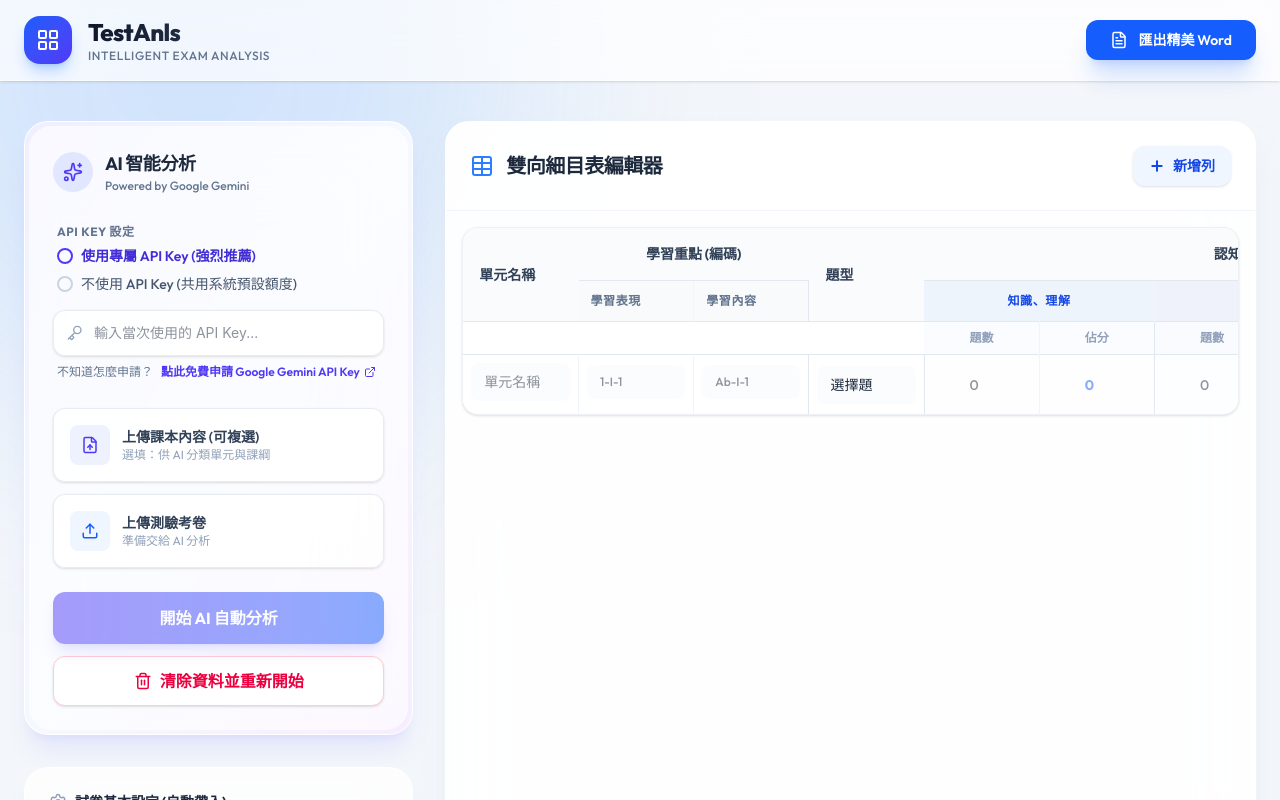
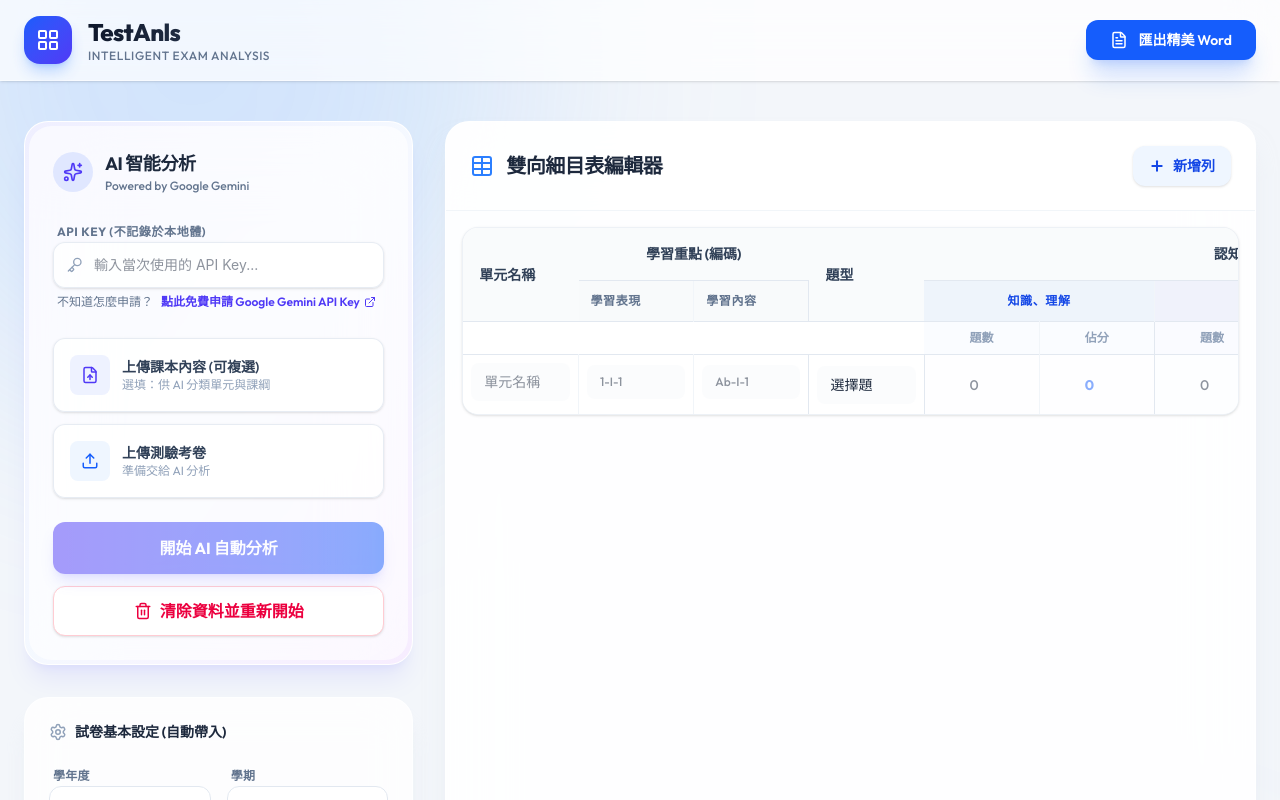
Before and after one commit to chy23/TestAnls, a React (Vite) app: page / in a window 1280 px wide. Shown: the top 800 px of the page. Built offline with nearby package versions, Linux system fonts and the light colour scheme.

Commit message:
Revert API key toggle

```diff
--- a/src/App.jsx
+++ b/src/App.jsx
@@ -36,18 +36,6 @@ export default function App() {
   const [isAnalyzing, setIsAnalyzing] = useState(false);
   const [syllabusFiles, setSyllabusFiles] = useState([]);
   const [testPaperFile, setTestPaperFile] = useState(null);
-  const [useCustomApi, setUseCustomApi] = useState(true);
-
-  const handleToggleCustomApi = (value) => {
-    if (!value) {
-      if (window.confirm("⚠️ 注意：如果不填寫自己的 API Key，系統將使用預設的共用額度。\n\n共用額度可能會因為多人同時使用而導致【分析速度緩慢】甚至【額度用盡而失敗】。\n\n強烈建議您花 1 分鐘免費申請自己的 API Key 以確保順暢！\n\n您確定要繼續使用系統預設額度嗎？")) {
-        setUseCustomApi(false);
-        setApiKey('');
-      }
-    } else {
-      setUseCustomApi(true);
-    }
-  };
 
   const handleReset = () => {
     if (window.confirm("確定要清除所有上傳檔案與表格資料嗎？")) {
@@ -316,12 +304,7 @@ export default function App() {
   };
 
   const handleAIAnalysis = async () => {
-    const finalApiKey = useCustomApi ? apiKey : (import.meta.env.VITE_DEFAULT_API_KEY || "");
-    if (!finalApiKey) {
-      setError(useCustomApi ? "請先輸入您的 Gemini API Key！" : "系統尚未設定預設 API Key，請切換為「使用專屬 API Key」並自行申請！");
-      setSuccessMsg(null);
-      return;
-    }
+    if (!apiKey) { setError("請先輸入您的 Gemini API Key！"); setSuccessMsg(null); return; }
     if (!testPaperFile) { setError("請上傳一份試卷檔案供 AI 進行分析！"); setSuccessMsg(null); return; }
 
     setIsAnalyzing(true); setError(null); setSuccessMsg(null);
@@ -482,33 +465,8 @@ export default function App() {
                 </div>
 
                 <div className="space-y-5 flex-1">
-                  <div className="space-y-3">
-                    <label className="text-xs font-bold text-slate-500 uppercase tracking-wider pl-1">API Key 設定</label>
-
-                    <div className="flex flex-col gap-2 p-1">
-                      <label className="flex items-center gap-2 cursor-pointer group">
-                        <div className="relative flex items-center justify-center">
-                          <input type="radio" checked={useCustomApi} onChange={() => handleToggleCustomApi(true)} className="peer w-4 h-4 opacity-0 absolute" />
-                          <div className="w-4 h-4 rounded-full border-2 border-slate-300 peer-checked:border-indigo-600 flex items-center justify-center transition-all">
-                            <div className="w-2 h-2 rounded-full bg-indigo-600 scale-0 peer-checked:scale-100 transition-transform"></div>
-                          </div>
-                        </div>
-                        <span className={`text-sm font-semibold transition-colors ${useCustomApi ? 'text-indigo-700' : 'text-slate-600 group-hover:text-slate-800'}`}>使用專屬 API Key (強烈推薦)</span>
-                      </label>
-
-                      <label className="flex items-center gap-2 cursor-pointer group">
-                        <div className="relative flex items-center justify-center">
-                          <input type="radio" checked={!useCustomApi} onChange={() => handleToggleCustomApi(false)} className="peer w-4 h-4 opacity-0 absolute" />
-                          <div className="w-4 h-4 rounded-full border-2 border-slate-300 peer-checked:border-indigo-600 flex items-center justify-center transition-all">
-                            <div className="w-2 h-2 rounded-full bg-indigo-600 scale-0 peer-checked:scale-100 transition-transform"></div>
-                          </div>
-                        </div>
-                        <span className={`text-sm font-medium transition-colors ${!useCustomApi ? 'text-indigo-700' : 'text-slate-600 group-hover:text-slate-800'}`}>不使用 API Key (共用系統預設額度)</span>
-                      </label>
-                    </div>
-
-                    {useCustomApi ? (
-                      <div className="animate-in fade-in slide-in-from-top-2 duration-300 space-y-2">
+                  <div className="space-y-1.5">
+                    <label className="text-xs font-bold text-slate-500 uppercase tracking-wider pl-1">API Key (不記錄於本地體)</label>
                     <div className="relative">
                       <Key size={16} className="absolute left-3.5 top-1/2 -translate-y-1/2 text-slate-400" />
                       <input
@@ -525,13 +483,6 @@ export default function App() {
                         點此免費申請 Google Gemini API Key <ExternalLink size={12} />
                       </a>
                     </div>
-                      </div>
-                    ) : (
-                      <div className="animate-in fade-in slide-in-from-top-2 duration-300 p-3 bg-amber-50 border border-amber-200/60 rounded-xl text-amber-800 text-xs flex items-start gap-2.5 shadow-sm">
-                        <AlertCircle size={16} className="shrink-0 mt-0.5 text-amber-500" />
-                        <p className="leading-relaxed font-medium">您目前選擇不填寫 API Key。若系統共用額度耗盡，AI 分析可能會失敗或沒有反應。若遇到此情況，建議您切換回上方「使用專屬 API Key」並自行申請。</p>
-                      </div>
-                    )}
                   </div>
 
                   <div className="space-y-3 pt-2">
```
Lines whose indentation alone changed are shown as unchanged.
